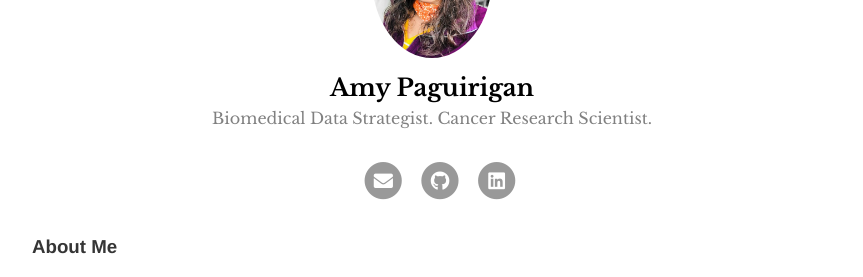
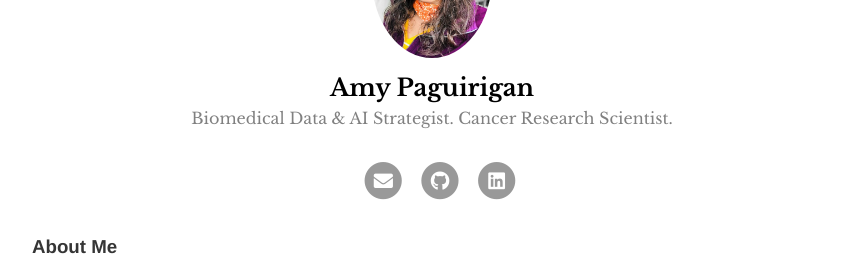
Before and after one commit to vortexing/vortexing.github.io, a Jekyll site: the page built from index.md, in a window 1280 px wide. Shown: the part 187-464 px from the top of the page, without its empty margins (208-1071 px from the left). Built offline with Jekyll 4.4.1, drawn with Linux system fonts in a browser that asks for light colours; our own code applies the rules of GitHub Pages for plain Markdown files.

```diff
--- a/_config.yml
+++ b/_config.yml
@@ -7,7 +7,7 @@ google_analytics: G-91W4G2FCSB  # Tracking ID, e.g. "UA-000000-01"
 # Author
 author:
   name: Amy Paguirigan
-  desc: Biomedical Data Strategist. Cancer Research Scientist.
+  desc: Biomedical Data & AI Strategist. Cancer Research Scientist.
   email: amy.tldr+public@gmail.com
   selfie: assets/img/profile.jpg
 
```
